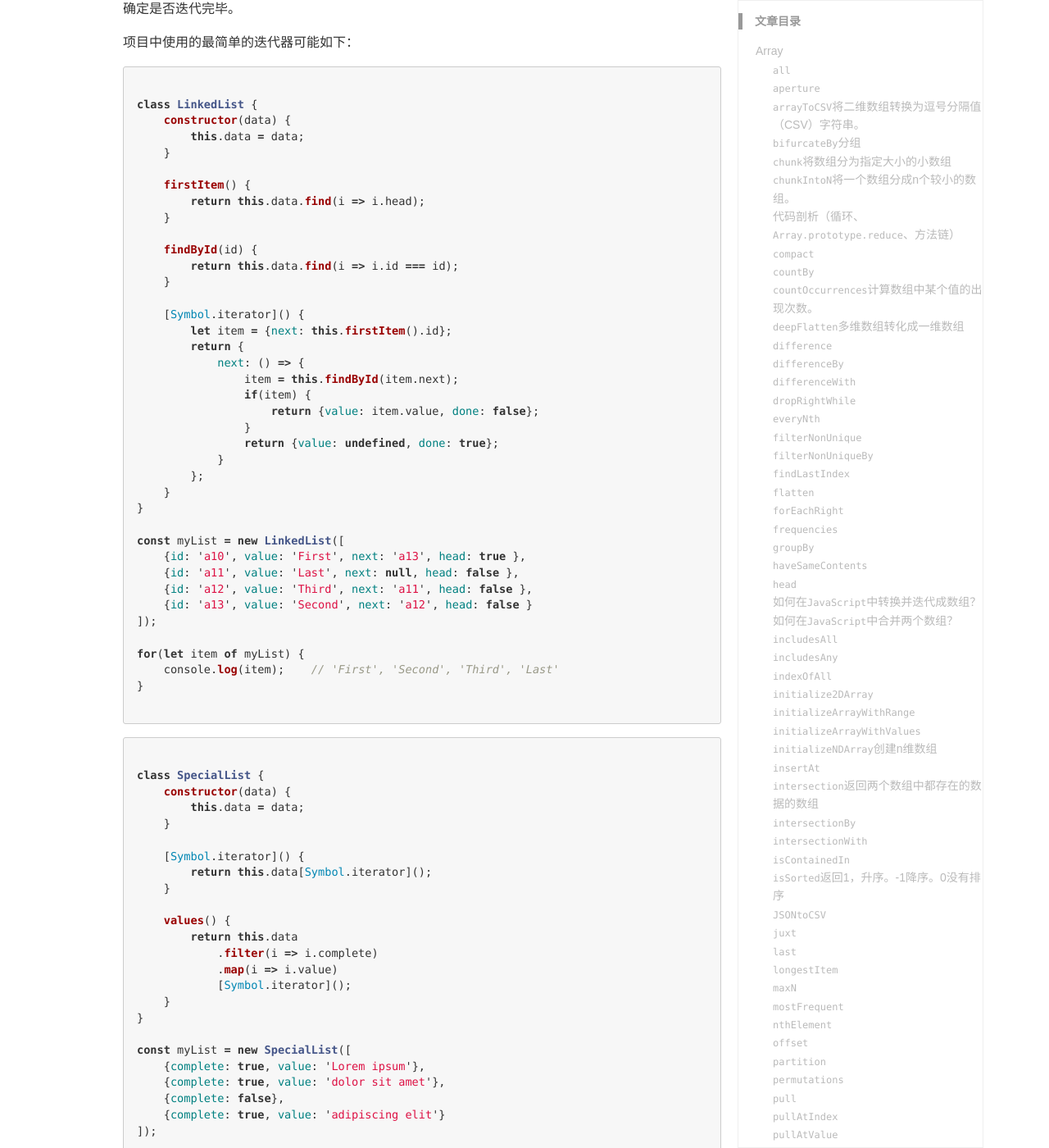
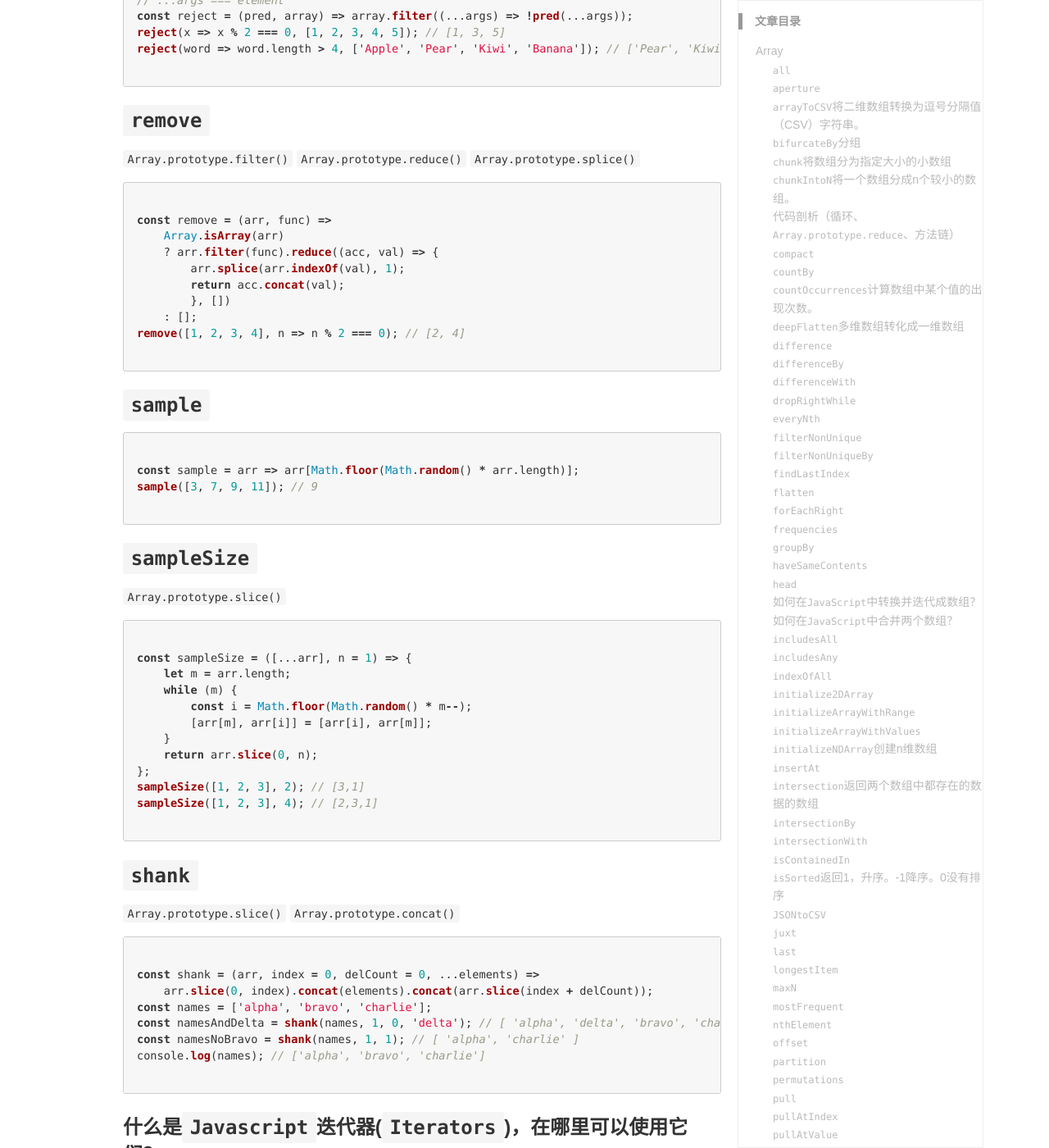
Before and after one commit to TcTOrz/TcTOrz.github.io, a Jekyll site: the page built from _wiki/javascript.md, in a window 1280 px wide and 1400 px high, scrolled down 20304 px. Shown: the whole window at 82% size. Built offline with Jekyll 4.4.1, drawn with Linux system fonts in a browser that asks for light colours; some web fonts are replaced; comment, search, counter and statistics services are not loaded; some of the changed text lies outside the part shown.

Commit message:
add-js-wiki

````diff
--- a/_wiki/javascript.md
+++ b/_wiki/javascript.md
@@ -982,6 +982,79 @@ Object.entries(data).forEach(e => console.log(e[0], e[1]));
 
 ```
 
+### `reject`
+
+`Array.prototype.filter()`
+
+```js
+
+// ...args === element
+const reject = (pred, array) => array.filter((...args) => !pred(...args));
+reject(x => x % 2 === 0, [1, 2, 3, 4, 5]); // [1, 3, 5]
+reject(word => word.length > 4, ['Apple', 'Pear', 'Kiwi', 'Banana']); // ['Pear', 'Kiwi']
+
+```
+
+### `remove`
+
+`Array.prototype.filter()` `Array.prototype.reduce()` `Array.prototype.splice()`
+
+```js
+
+const remove = (arr, func) =>
+    Array.isArray(arr)
+    ? arr.filter(func).reduce((acc, val) => {
+        arr.splice(arr.indexOf(val), 1);
+        return acc.concat(val);
+        }, [])
+    : [];
+remove([1, 2, 3, 4], n => n % 2 === 0); // [2, 4]
+
+```
+
+### `sample`
+
+```js
+
+const sample = arr => arr[Math.floor(Math.random() * arr.length)];
+sample([3, 7, 9, 11]); // 9
+
+```
+
+### `sampleSize`
+
+`Array.prototype.slice()`
+
+```js
+
+const sampleSize = ([...arr], n = 1) => {
+    let m = arr.length;
+    while (m) {
+        const i = Math.floor(Math.random() * m--);
+        [arr[m], arr[i]] = [arr[i], arr[m]];
+    }
+    return arr.slice(0, n);
+};
+sampleSize([1, 2, 3], 2); // [3,1]
+sampleSize([1, 2, 3], 4); // [2,3,1]
+
+```
+
+### `shank`
+
+`Array.prototype.slice()` `Array.prototype.concat()`
+
+```js
+
+const shank = (arr, index = 0, delCount = 0, ...elements) =>
+    arr.slice(0, index).concat(elements).concat(arr.slice(index + delCount));
+const names = ['alpha', 'bravo', 'charlie'];
+const namesAndDelta = shank(names, 1, 0, 'delta'); // [ 'alpha', 'delta', 'bravo', 'charlie' ]
+const namesNoBravo = shank(names, 1, 1); // [ 'alpha', 'charlie' ]
+console.log(names); // ['alpha', 'bravo', 'charlie']
+
+```
+
 ### 什么是`Javascript`迭代器(`Iterators`)，在哪里可以使用它们？
 
 `Javascript`迭代器是在`ES6`引入的，用于迭代一系列值(通常是某种集合)。根据定义，迭代器必须实现`next()`函数，返回`{value, done}`对象，其中`value`是迭代系列的下一个值，`done`表示布尔值，确定是否迭代完毕。
````
